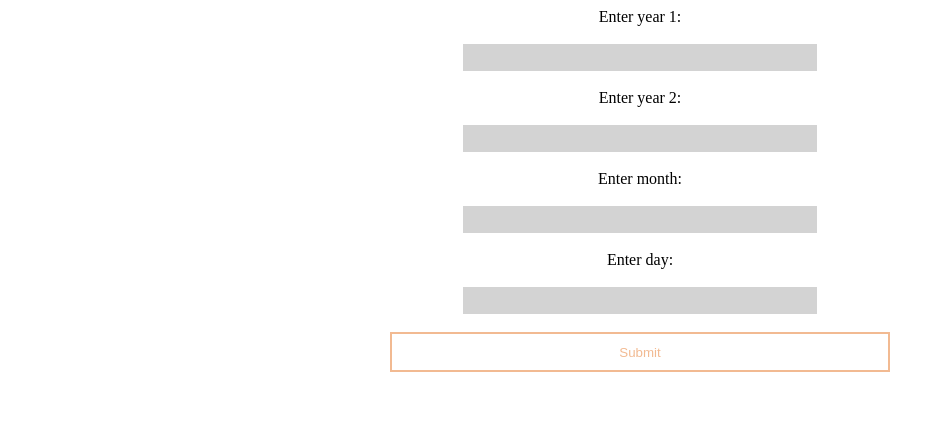
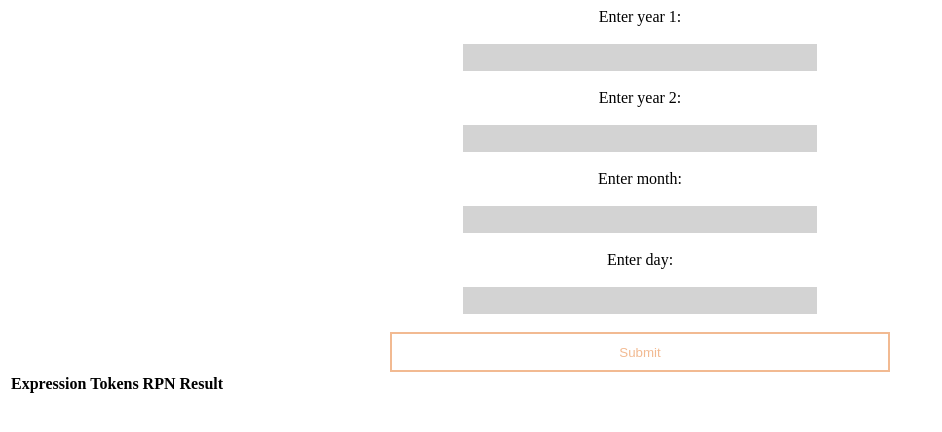
Before and after one commit to Dylanluo05/Team_DADY, a Jekyll site: the page calendar-test.html, which Jekyll copies as it is, in a window 1280 px wide. Shown: the top 432 px of the page, without its empty margins (0-942 px from the left). Built offline with Jekyll 4.4.1, drawn with Linux system fonts in a browser that asks for light colours.

Commit message:
Added table to calendar.md

```diff
--- a/calendar-test.html
+++ b/calendar-test.html
@@ -46,6 +46,15 @@
             <input type = "number" id = "day" name = "day" class = "input-1"><br>
             <input type = "submit" class = "button-1">
         </form>
+
+        <table id="results-table">
+            <tr>
+                <th>Expression</th>
+                <th>Tokens</th>
+                <th>RPN</th>
+                <th> <strong> Result </strong> </th>
+            </tr>
+        </table>
        <script>
             const API_URL = 'https://frq.dtsivkovski.tk/api/calendar';
 
```
